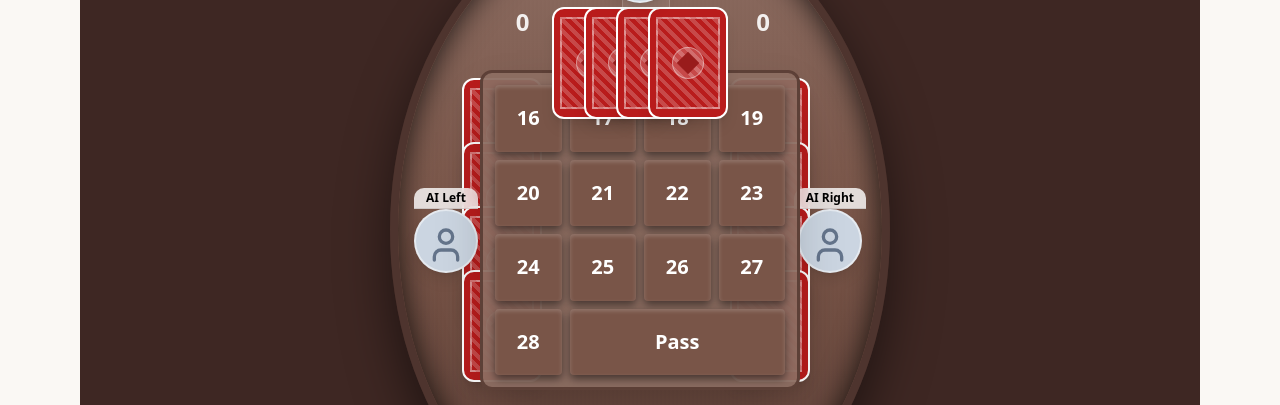
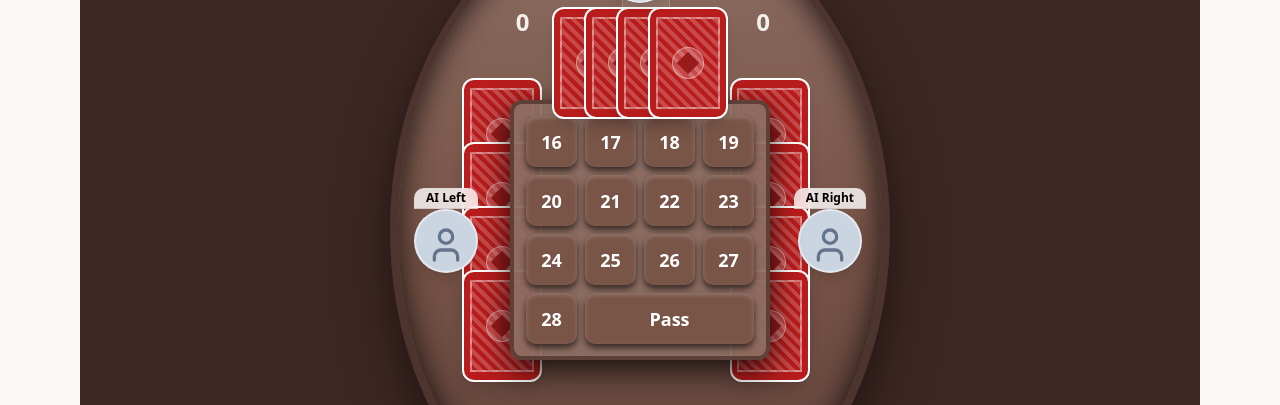
Before and after one commit to shiblu17/Batchday-Website, a React (Vite) app: page /game/29 in a window 1280 px wide. Both pictures are taken after a click on the button "Play vs AI (Single Player)". Shown: the part 395-800 px from the top of the page. Built offline with nearby package versions, Linux system fonts and the light colour scheme; no server answers; the HTML template or start-up script is replaced by a standard one.

Commit message:
style: Fix bidding modal height overlapping

```diff
--- a/src/features/twenty-nine/TwentyNineBoard.tsx
+++ b/src/features/twenty-nine/TwentyNineBoard.tsx
@@ -214,18 +214,18 @@ export const TwentyNineBoard: React.FC = () => {
         </div>
 
         {/* The Trick Table & Game Info Center */}
-        <div className="absolute left-1/2 top-1/2 -translate-x-1/2 -translate-y-1/2 w-full max-w-[280px] sm:max-w-[400px] h-64 sm:h-80 flex items-center justify-center z-30 pointer-events-auto">
+        <div className="absolute left-1/2 top-1/2 -translate-x-1/2 -translate-y-1/2 w-full h-full flex items-center justify-center z-30 pointer-events-none">
 
           {/* Phase Overlays */}
           {state.phase === 'bidding' && (
-            <div className="absolute inset-0 flex flex-col items-center justify-center w-[90%] max-w-[240px] sm:max-w-[320px] mx-auto bg-[#8d6e63]/95 border-[3px] border-[#5d4037] rounded-xl shadow-2xl p-1.5 sm:p-3 z-50">
-              <div className="grid grid-cols-4 gap-1 sm:gap-2 w-full">
+            <div className="flex flex-col items-center justify-center w-[90%] max-w-[260px] mx-auto bg-[#8d6e63]/95 border-[4px] border-[#5d4037] rounded-xl shadow-[0_10px_30px_rgba(0,0,0,0.8)] p-3 z-50 pointer-events-auto">
+              <div className="grid grid-cols-4 gap-2 w-full">
                 {[16,17,18,19,20,21,22,23,24,25,26,27].map(bid => (
                   <button
                     key={bid}
                     disabled={bid <= state.currentBid}
                     onClick={() => placeBid(bid)}
-                    className="aspect-video sm:aspect-square bg-[#795548] text-white text-sm sm:text-xl font-bold rounded shadow-[inset_0_2px_4px_rgba(255,255,255,0.2),0_4px_8px_rgba(0,0,0,0.5)] disabled:opacity-30 disabled:shadow-none hover:bg-[#8d6e63] active:translate-y-1 active:shadow-none transition-all flex items-center justify-center"
+                    className="aspect-square bg-[#795548] text-white text-base sm:text-lg font-bold rounded-md shadow-[inset_0_2px_4px_rgba(255,255,255,0.2),0_4px_6px_rgba(0,0,0,0.6)] disabled:opacity-40 disabled:shadow-none hover:bg-[#8d6e63] active:translate-y-1 active:shadow-none transition-all flex items-center justify-center"
                   >
                     {bid}
                   </button>
@@ -233,13 +233,13 @@ export const TwentyNineBoard: React.FC = () => {
                 <button
                   disabled={28 <= state.currentBid}
                   onClick={() => placeBid(28)}
-                  className="aspect-video sm:aspect-square bg-[#795548] text-white text-sm sm:text-xl font-bold rounded shadow-[inset_0_2px_4px_rgba(255,255,255,0.2),0_4px_8px_rgba(0,0,0,0.5)] disabled:opacity-30 hover:bg-[#8d6e63] transition-all flex items-center justify-center"
+                  className="aspect-square bg-[#795548] text-white text-base sm:text-lg font-bold rounded-md shadow-[inset_0_2px_4px_rgba(255,255,255,0.2),0_4px_6px_rgba(0,0,0,0.6)] disabled:opacity-40 hover:bg-[#8d6e63] transition-all flex items-center justify-center"
                 >
                   28
                 </button>
                 <button
                   onClick={() => placeBid('pass')}
-                  className="col-span-3 bg-[#795548] text-white text-sm sm:text-xl font-bold rounded shadow-[inset_0_2px_4px_rgba(255,255,255,0.2),0_4px_8px_rgba(0,0,0,0.5)] hover:bg-[#8d6e63] active:translate-y-1 transition-all"
+                  className="col-span-3 bg-[#795548] text-white text-base sm:text-lg font-bold rounded-md shadow-[inset_0_2px_4px_rgba(255,255,255,0.2),0_4px_6px_rgba(0,0,0,0.6)] hover:bg-[#8d6e63] active:translate-y-1 transition-all"
                 >
                   Pass
                 </button>
@@ -248,7 +248,7 @@ export const TwentyNineBoard: React.FC = () => {
           )}
 
           {state.phase === 'dealing_2' && (
-            <div className="absolute inset-0 flex flex-col items-center justify-center w-full max-w-[280px] bg-[#8d6e63]/95 border-[4px] border-[#5d4037] rounded-xl shadow-2xl p-6 text-center text-white z-50">
+            <div className="flex flex-col items-center justify-center w-[90%] max-w-[260px] bg-[#8d6e63]/95 border-[4px] border-[#5d4037] rounded-xl shadow-2xl p-6 text-center text-white z-50 pointer-events-auto">
               <h3 className="font-bold text-xl sm:text-2xl mb-4 drop-shadow-md">
                 {state.players[state.bidWinner!].name} Won Bid ({state.currentBid})
               </h3>
@@ -286,10 +286,10 @@ export const TwentyNineBoard: React.FC = () => {
 
           {/* Trump Status Indicator (Only show Ask Trump button, as HUD is at the top now) */}
           {state.phase === 'playing' && !state.trumpRevealed && state.turn === state.myPosition && (
-            <div className="absolute bottom-[-30px] left-1/2 -translate-x-1/2 bg-[#5d4037]/90 text-white px-4 py-1.5 rounded-full text-sm font-bold shadow-lg border border-[#8d6e63]">
+            <div className="absolute bottom-16 left-1/2 -translate-x-1/2 bg-[#5d4037]/90 text-white px-4 py-1.5 rounded-full text-sm font-bold shadow-[0_10px_20px_rgba(0,0,0,0.5)] border border-[#8d6e63] pointer-events-auto">
               <button
                 onClick={revealTrump}
-                className="hover:text-amber-200 transition-colors"
+                className="hover:text-amber-200 transition-colors uppercase tracking-widest"
               >
                 Reveal Trump
               </button>
```
